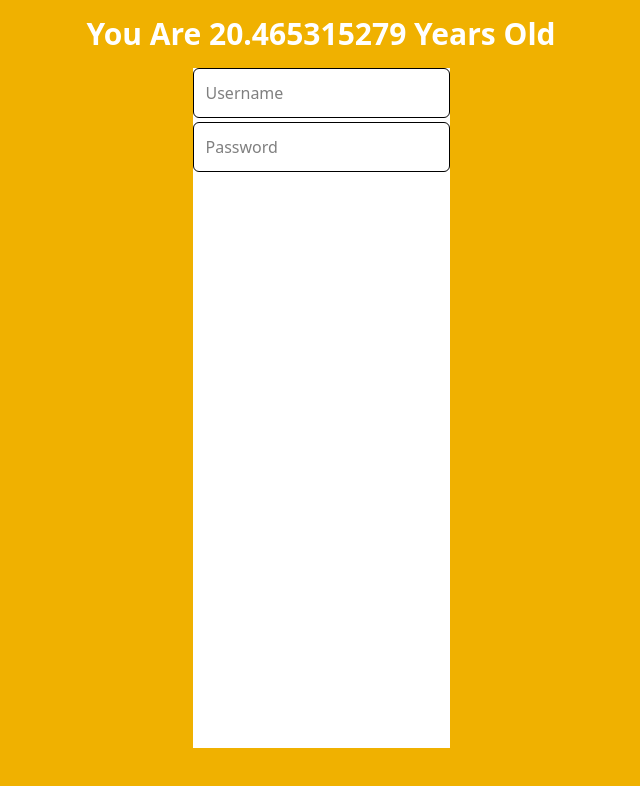
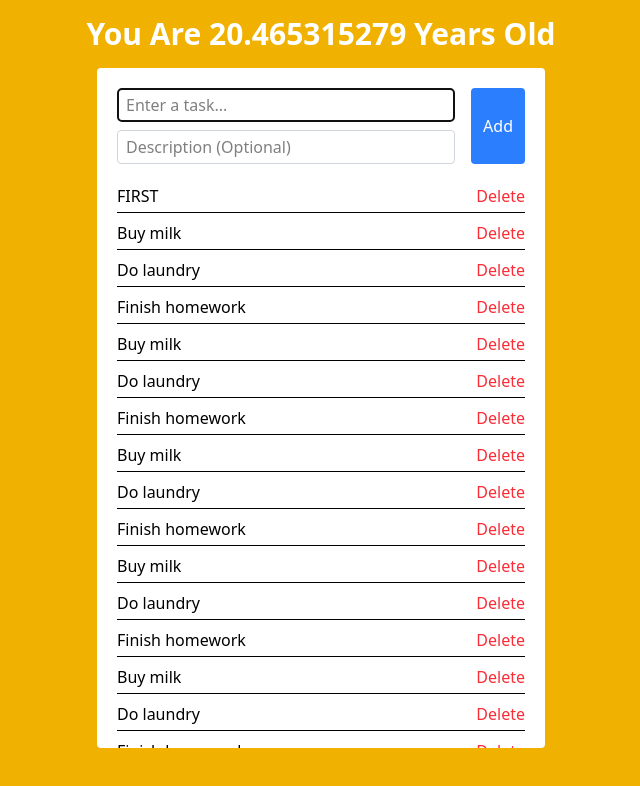
Before and after one commit to BrianHan113/todo_list, a React (Vite) app in the folder frontend/: page /app in a window 1280 px wide. Shown: the top 786 px of the page, without its empty margins (319-959 px from the left). Built offline with nearby package versions, Linux system fonts and the light colour scheme; no server answers.

Commit message:
todo list functionality

```diff
--- a/frontend/src/pages/MainApp.jsx
+++ b/frontend/src/pages/MainApp.jsx
@@ -1,29 +1,74 @@
 import AgeCounter from '../components/AgeCounter.jsx'
+import { useState } from 'react';
+
 
 const MainApp = () => {
+
+  const [tasks, setTasks] = useState(["FIRST", "Buy milk", "Do laundry", "Finish homework", "Buy milk", "Do laundry", "Finish homework", "Buy milk", "Do laundry", "Finish homework", "Buy milk", "Do laundry", "Finish homework", "Buy milk", "Do laundry", "Finish homework", "LAST"]);
+  const [newTask, setNewTask] = useState("");
+
+  function handleInputChange(event) {
+    setNewTask(event.target.value);
+  }
+
+  function addTask() {
+    if (newTask.trim() !== "") {
+      setTasks(t => [newTask, ...t]);
+      setNewTask("");
+    }
+  }
+
+  function deleteTask(index) {
+    const updatedTasks = tasks.filter((_, i) => i !== index);
+    setTasks(updatedTasks);
+  }
+
   return (
 
-    <div className="flex flex-col w-[100vw] h-[100vh] items-center bg-yellow-500">
-      <h1 className="text-3xl text-white select-none font-bold p-4">
+    <div className="flex flex-col w-[100vw] items-center bg-yellow-500 min-h-screen">
+      <h1 className="text-3xl text-white select-none font-bold p-4 text-center">
         You Are <AgeCounter UTCString="2005-01-11T12:00" /> Years Old
       </h1>
 
-      <div className="flex flex-col h-[85vh] items-center bg-white">
-        <form className="flex flex-col space-y-1 w-full">
+      <div className="bg-white w-[90%] px-5 max-w-md rounded overflow-y-auto max-h-[75vh] md:max-h-[85vh]">
+        <form className="flex sticky top-0 z-10 bg-white pt-5 pb-5"
+          onSubmit={e => {
+            e.preventDefault();
+            addTask();
+          }}>
+          <div className="w-full flex flex-col space-y-2">
             <input
               type="text"
-            placeholder="Username"
+              placeholder="Enter a task..."
               autoFocus={typeof window !== 'undefined' && window.innerWidth >= 768}
-            className="p-3 border rounded-md focus:outline-none"
+              maxLength={40}
+              value={newTask}
+              onChange={handleInputChange}
+              className="border border-gray-300 rounded px-2 py-1"
             />
             <input
-            type="password"
-            placeholder="Password"
-            className="p-3 border rounded-md focus:outline-none"
+              type="text"
+              placeholder="Description (Optional)"
+              value={newTask}
+              onChange={handleInputChange}
+              className="border border-gray-300 rounded px-2 py-1"
             />
+          </div>
+          <button type="submit" className="ml-4 px-3 py-6.5 bg-blue-500 text-white rounded h-full hover:bg-blue-700">
+            Add
+          </button>
         </form>
+        <ol className="space-y-2 pb-2">
+          {tasks.map((task, index) => (
+            <li key={index} className="flex justify-between items-center border-b pb-1">
+              <span>{task}</span>
+              <button onClick={() => deleteTask(index)} className="text-red-500">Delete</button>
+            </li>
+          ))}
+        </ol>
       </div>
-    </div>
+    </div >
+
 
 
   );
```
Lines whose indentation alone changed are shown as unchanged.
